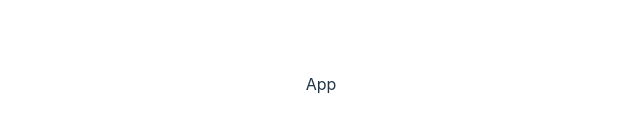
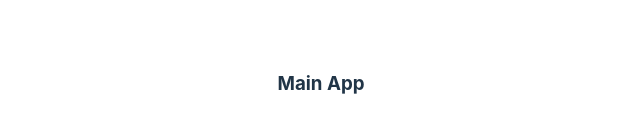
Before and after one commit to Skyblazar/react-store-todo, a React (Vite) app: page / in a window 1280 px wide. Shown: the part 316-448 px from the top of the page, without its empty margins (319-959 px from the left). Built offline with nearby package versions, Linux system fonts and the light colour scheme.

Commit message:
Basic routes

```diff
--- a/package.json
+++ b/package.json
@@ -11,7 +11,8 @@
   },
   "dependencies": {
     "react": "^18.2.0",
-    "react-dom": "^18.2.0"
+    "react-dom": "^18.2.0",
+    "react-router-dom": "^6.22.3"
   },
   "devDependencies": {
     "@types/react": "^18.2.66",
--- a/src/App.tsx
+++ b/src/App.tsx
@@ -1,7 +1,15 @@
+import { Route, BrowserRouter as Router, Routes } from "react-router-dom";
 import "./App.css";
 
 function App() {
-  return <div>App</div>;
+  return (
+    <Router>
+      <Routes>
+        <Route path="/" element={<h3>Main App</h3>} />
+        <Route path="/login" element={<h3>Login</h3>} />
+      </Routes>
+    </Router>
+  );
 }
 
 export default App;
```
Also changed, not shown: 1 other file (tests, documents, lock files or other folders).
